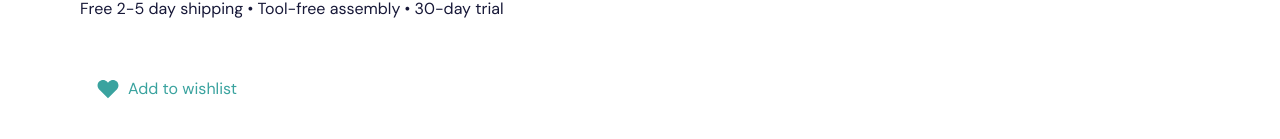
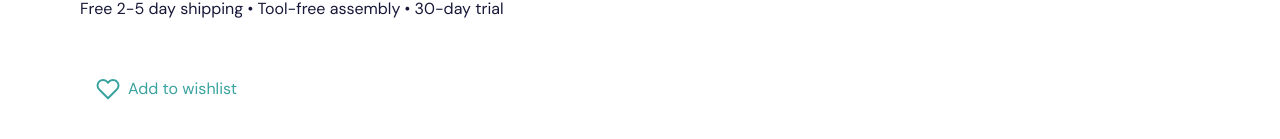
Before and after one commit to raoulnzefa/studious-engine, a Vue app: page / in a window 1280 px wide. Shown: the part 641-780 px from the top of the page. Built offline with nearby package versions, Linux system fonts and the light colour scheme.

Commit message:
favorite button styled

```diff
--- a/src/App.vue
+++ b/src/App.vue
@@ -93,7 +93,7 @@
             </div>
             <div class="flex items-center justify-between pt-12">
               <button class="flex items-center px-4 py-2 space-x-2 text-teal-500 hover:text-teal-600">
-                <LikeIcon class="fill-current" />
+                <LikeIcon class="stroke-current" />
                 <span>Add to wishlist</span>
               </button>
             </div>
```
